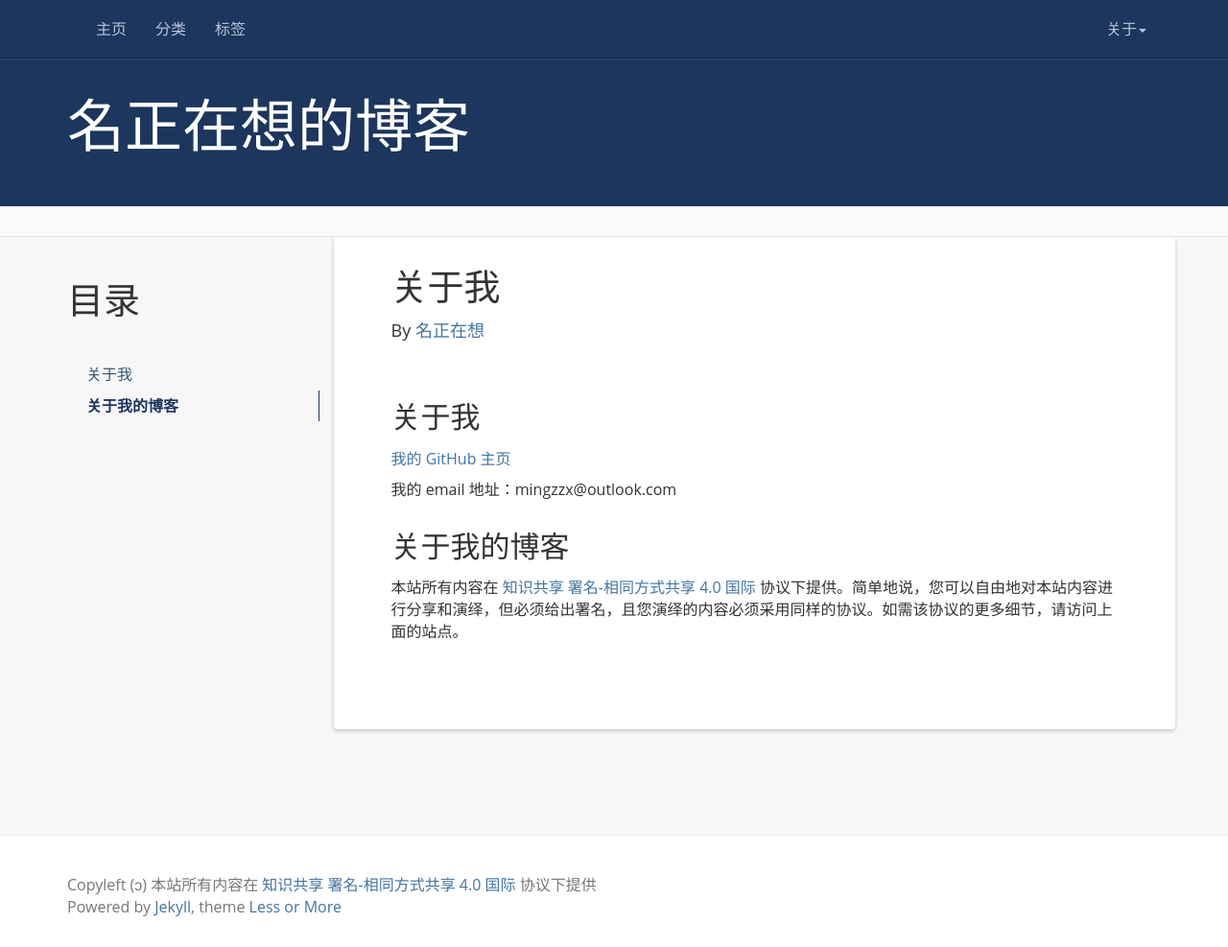
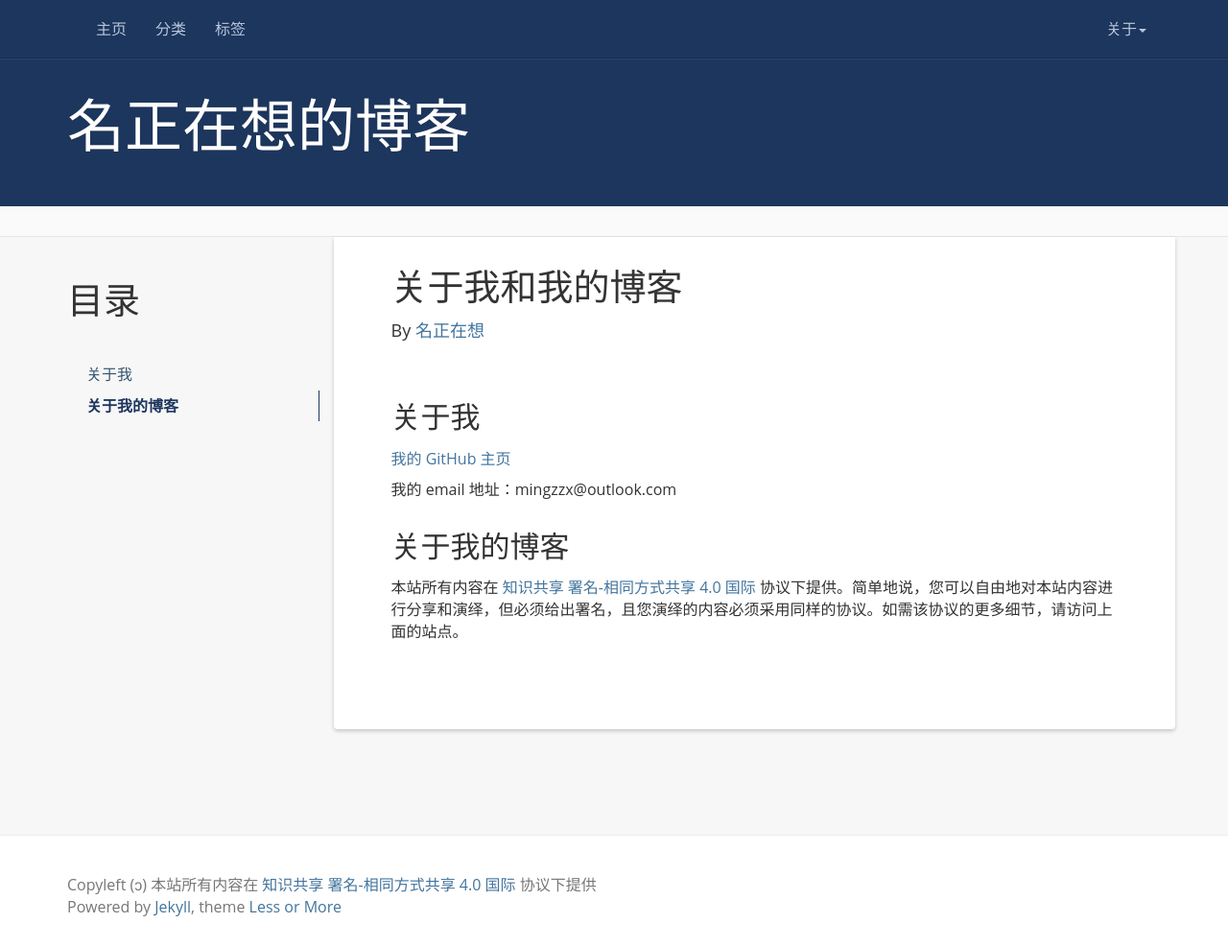
Before and after one commit to Morimiue/mzzx.github.io, a Jekyll site: the page built from about.md, in a window 1280 px wide and 987 px high. Shown: the whole window at 96% size. Built offline with Jekyll 4.4.1, drawn with Linux system fonts in a browser that asks for light colours; nearby versions of some CDN libraries.

Commit message:
Update about.md

```diff
--- a/about.md
+++ b/about.md
@@ -1,6 +1,6 @@
 ---
 layout: post
-title: 关于我
+title: 关于我和我的博客
 permalink: /about/
 ---
 
```
